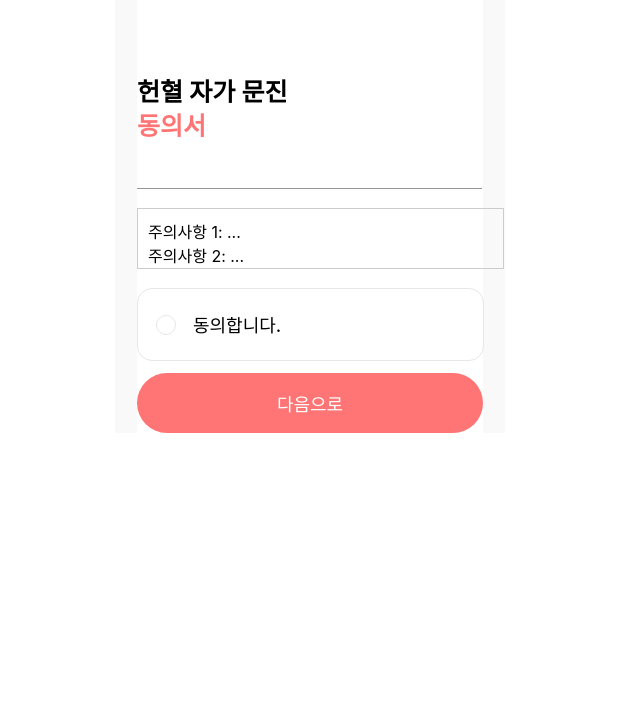
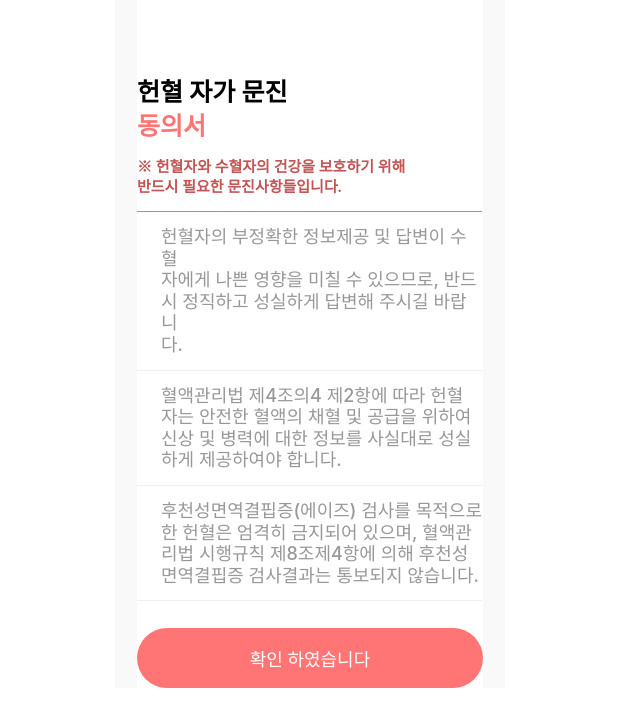
Before and after one commit to Club-PARD/PARD_4th_GwangGi_FE, a React (Create React App) app: page /test in a window 1280 px wide. Shown: the top 726 px of the page, without its empty margins (330-970 px from the left). Built offline with nearby package versions, Linux system fonts and the light colour scheme; sample sign-in values are in the browser's storage.

Commit message:
fix: testPage editnig

```diff
--- a/src/Pages/TestPage/Components/GuideText.js
+++ b/src/Pages/TestPage/Components/GuideText.js
@@ -2,7 +2,6 @@ import styled from "styled-components";
 
 export const GuideText = styled.div`
   margin-top: 77px;
-  margin-bottom: 31px;
   color: #000;
   font-family: "Pretendard Variable";
   font-size: 25px;
--- a/src/Pages/TestPage/TestPage.js
+++ b/src/Pages/TestPage/TestPage.js
@@ -26,24 +26,24 @@ function QPage12() {
                 <GuideText>
                     헌혈 자가 문진 <br/><p>동의서</p>
                 </GuideText>
+                <Warning>
+                ※ 헌혈자와 수혈자의 건강을 보호하기 위해<br/>
+                반드시 필요한 문진사항들입니다.
+                </Warning>
                 <Line />
                 <NoticeContainer>
-                    <p>주의사항 1: ...</p>
-                    <p>주의사항 2: ...</p>
-                    <p>주의사항 3: ...</p>
-                    <p>주의사항 4: ...</p>
-                    <p>주의사항 5: ...</p>
+                    <p>헌혈자의 부정확한 정보제공 및 답변이 수혈<br/>자에게 나쁜 영향을 미칠 수 있으므로, 반드<br/>시 정직하고 성실하게 답변해 주시길 바랍니<br/>다.</p>
+                    <Line2 />
+                    <p>혈액관리법 제4조의4 제2항에 따라 헌혈<br/>자는 안전한 혈액의 채혈 및 공급을 위하여<br/>신상 및 병력에 대한 정보를 사실대로 성실<br/>하게 제공하여야 합니다.</p>
+                    <Line2 />
+                    <p>후천성면역결핍증(에이즈) 검사를 목적으로<br/>한 헌혈은 엄격히 금지되어 있으며, 혈액관<br/>리법 시행규칙 제8조제4항에 의해 후천성<br/>면역결핍증 검사결과는 통보되지 않습니다.</p>
+                    <Line2 />
+                    <p>만약 나의 혈액이 수혈에 부적합한 것으로<br/>판정되면, 채혈금지대상자로 등록될 수 있음<br/>에 동의하며 이로 인한 어떠한 불이익도 없<br/>다는 점을 이해합니다.</p>
+                    <Line2 />
+                    <p>내가 헌혈한 혈액(검체 등 포함)이 최소 10<br/>년간 보관되어야 한다는 사실에 동의하며,<br/>아래와 같은 목적으로 사용될 수 있다는 사<br/>실에 동의합니다. 의학적 연구, 의약품·의료<br/>기기 개발, 혈액관리에 필요한 품질관리 및<br/>시약평가, 수혈부작용 원인규명, 헌혈경력이<br/>있는 군 장병 및 해양경찰청과 그 소속기관<br/>근무자 유해 신원확인, 6.25 전사자 신원확<br/>인 및 유가족 찾기를 위한 DNA 시료 채취</p>
                     {/* 더 많은 주의사항 추가 */}
                 </NoticeContainer>
-                <QBtn>
-                    <StyledRadioButton
-                        label="동의합니다."
-                        value="option1"
-                        checked={selectedValue === 'option1'}
-                        onChange={handleChange}
-                    />
-                </QBtn>
-                <SubmitBtn>다음으로</SubmitBtn>
+                <SubmitBtn>확인 하였습니다</SubmitBtn>
             </TestrContainer>
         </BaseContainer>
     );
@@ -56,14 +56,43 @@ const Line = styled.hr`
   border: 0;
   border-top: 1.5px solid #979797;
   margin-top: 14px;
-  margin-bottom: 18.88px;
 `;
+
+const Line2 = styled.hr`
+  width: 345px;
+  border: 0;
+  border-top: 1.5px solid #EFEFEF;
+`;
+
+const Warning = styled.div`
+    color: #C15656;
+font-family: "Pretendard Variable";
+font-size: 15px;
+font-style: normal;
+font-weight: 600;
+line-height: 130%; /* 19.5px */
+margin-top: 15px;
+`
 
 const NoticeContainer = styled.div`
   width: 345px;
-  height: 39px;  // 필요한 높이로 설정
+  height: 396.88px;  // 필요한 높이로 설정
   border: 1px solid #ccc;
   margin-bottom: 18.88px;
-  padding: 10px;
+  border: none;
   overflow-y: scroll;  // 세로 스크롤 추가
+  //padding-top: 25.17px;
+
+  color: #989898;
+font-family: "Pretendard Variable";
+font-size: 18px;
+font-style: normal;
+font-weight: 500;
+line-height: 120%; /* 21.6px */
+
+p{
+    margin-left: 24px;
+    margin-top: 14px;
+    margin-bottom: 14px;
+}
 `;
```
Also changed, not shown: src/Pages/TestPage/AgreePage.js (+105 -0 lines).
